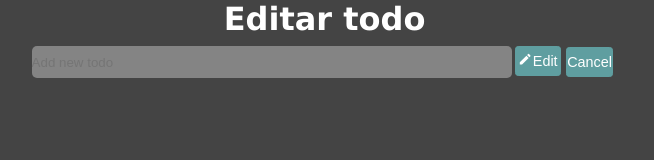
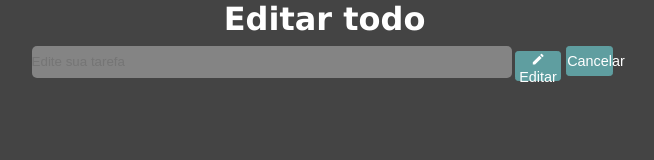
Before and after one commit to ranielsobrinho/myTodo, a React (Create React App) app: page /edit/1 in a window 1280 px wide. Shown: the top 160 px of the page, without its empty margins (317-971 px from the left). Built offline with nearby package versions, Linux system fonts and the light colour scheme; no server answers.

Commit message:
Translating to portuguese language

```diff
--- a/src/pages/EditTodo/index.jsx
+++ b/src/pages/EditTodo/index.jsx
@@ -48,14 +48,14 @@ export default function EditTodo() {
             <form onSubmit={handleSubmit}>
                 <input
                 type="text"
-                placeholder="Add new todo"
+                placeholder="Edite sua tarefa"
                 value={edited}
                 name='todo'
                 onChange={handleEdited}
                 />
 
-                <button><MdEdit />Edit</button>
-                <Button name="Cancel" onClick={() => cancel()}/>
+                <button><MdEdit />Editar</button>
+                <Button name="Cancelar" onClick={() => cancel()}/>
             </form>
         </div>
         </div>
```
